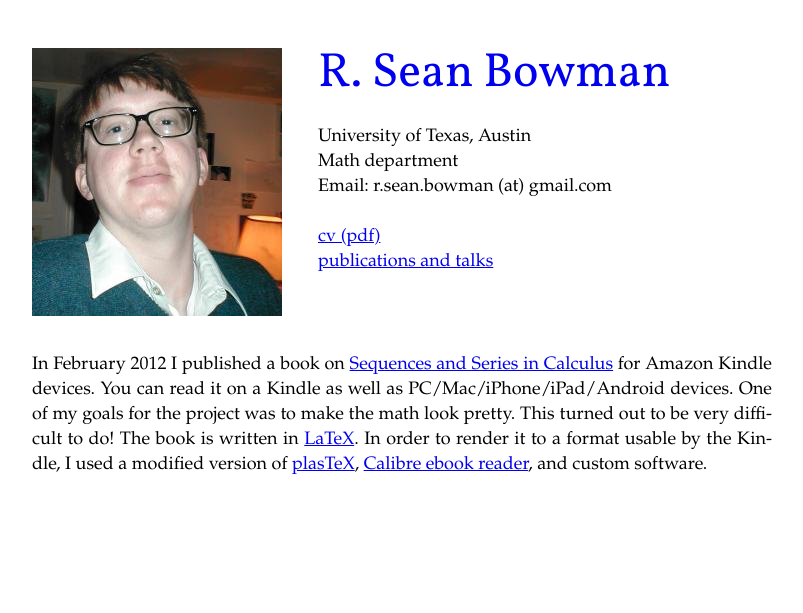
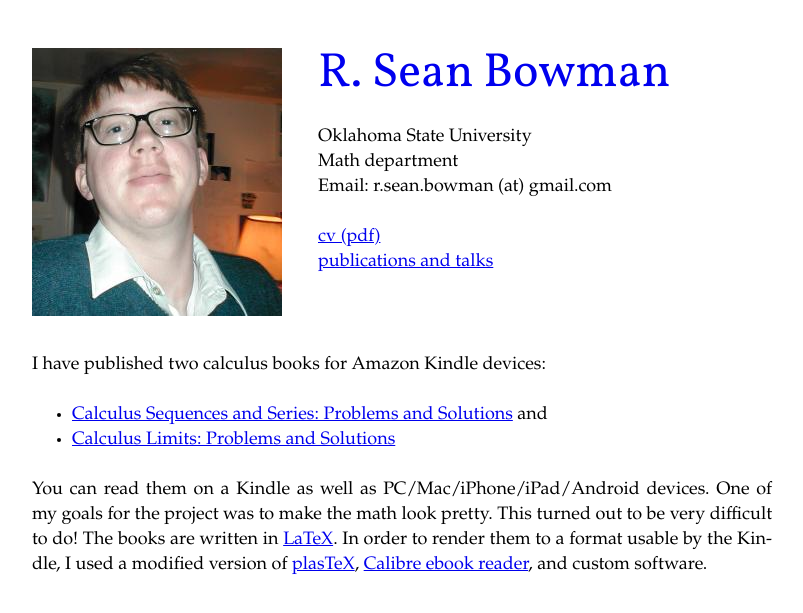
Before and after one commit to rsbowman/rsbowman.github.com, a Jekyll site: the page built from _posts/2012-2-1-calculus-books.md, in a window 1280 px wide. Shown: the top 613 px of the page, without its empty margins (238-1041 px from the left). Built offline with Jekyll 4.4.1, drawn with Linux system fonts in a browser that asks for light colours; comment, search, counter and statistics services are not loaded.

Commit message:
updated cv, address, got PhD, 2nd Kindle book

```diff
--- a/_layouts/default.html
+++ b/_layouts/default.html
@@ -13,7 +13,7 @@
       <div id="header">
         <a href="/"><img src="/images/sean.jpg" id="photo" alt="picture of Sean Bowman" /></a>
         <h1 class="title"><a href="/">R. Sean Bowman</a></h1>
-        <p>University of Texas, Austin<br>
+        <p>Oklahoma State University<br>
           Math department<br>
           Email: r.sean.bowman (at) gmail.com</p>
         <p><a href="/documents/cv.pdf">cv (pdf)</a><br />
--- a/_posts/2012-2-1-calculus-books.md
+++ b/_posts/2012-2-1-calculus-books.md
@@ -4,13 +4,15 @@ title: Ebook on Sequences and Series
 categories: teaching
 ---
 
-In February 2012 I published a book on [Sequences and
-Series in Calculus](http://www.amazon.com/Calculus-Sequences-Problems-Solutions-ebook/dp/B0071Q2P90)
-for Amazon Kindle devices.  You can read it on a Kindle as well as
-PC/Mac/iPhone/iPad/Android devices.  One of my goals for the project
-was to make the math look pretty.  This turned out to be very
-difficult to do!  The book is written in
-[LaTeX](http://www.latex-project.org/).  In order to render it to a
-format usable by the Kindle, I used a modified version of
+I have published two calculus books for Amazon Kindle devices:
+
+* [Calculus Sequences and Series: Problems and Solutions](http://www.amazon.com/Calculus-Sequences-Problems-Solutions-ebook/dp/B0071Q2P90) and
+* [Calculus Limits: Problems and Solutions](http://www.amazon.com/Calculus-Limits-Problems-Solutions-ebook/dp/B00850JO1S)
+
+You can read them on a Kindle as well as PC/Mac/iPhone/iPad/Android
+devices.  One of my goals for the project was to make the math look
+pretty.  This turned out to be very difficult to do!  The books are
+written in [LaTeX](http://www.latex-project.org/).  In order to render
+them to a format usable by the Kindle, I used a modified version of
 [plasTeX](http://plastex.sourceforge.net/), [Calibre ebook
 reader](http://calibre-ebook.com/), and custom software.
```
Also changed, not shown: _posts/2012-1-1-publications.md (+1 -1 lines), index.markdown (+3 -4 lines), 1 other file.
